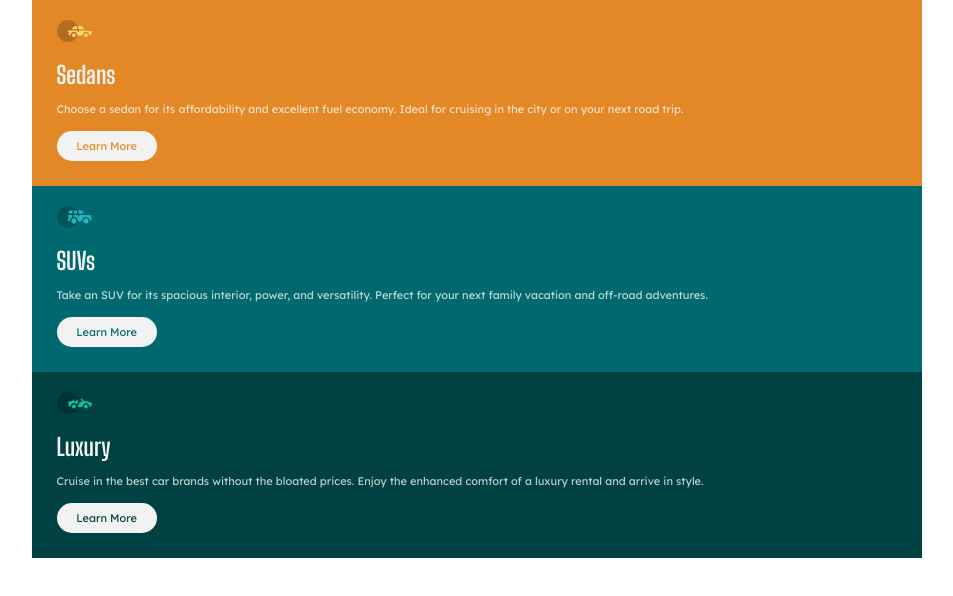
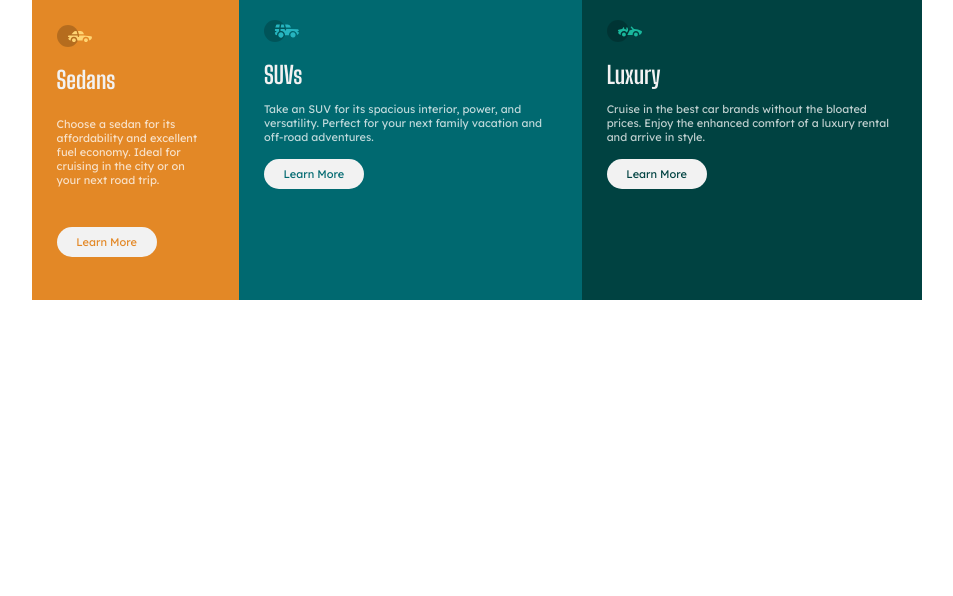
Before and after one commit to ElPoderosoLukita/columns-preview, a plain HTML site: page index.html in a window 1536 px wide. Shown: the whole page, without its empty margins (291-1244 px from the left). Drawn offline with Linux system fonts and the light colour scheme.

Commit message:
Añadiendo media queries al div Sedans

```diff
--- a/styles.css
+++ b/styles.css
@@ -146,14 +146,14 @@ main .main--Luxury button{
     font-size: 1.1rem;
 }
 
-/* @media (min-width:1440px) {
+@media (min-width:1440px) {
     main{
         display: flex;
         flex-direction: row;
-        height: 35rem;
+        height: 30rem;
     }
     /*SEDANS*/
-    /* main .main--sedans{
+    main .main--sedans{
         width: 35rem;
     }
     main .main--sedans img{
@@ -168,5 +168,9 @@ main .main--Luxury button{
         padding-top: 13px;
         text-align:left;
         font-size: 1.1rem;
+        margin-top: 10px;
     }
-} */
+    main .main--sedans button{
+        margin-top: 4rem;
+    }
+}
```
